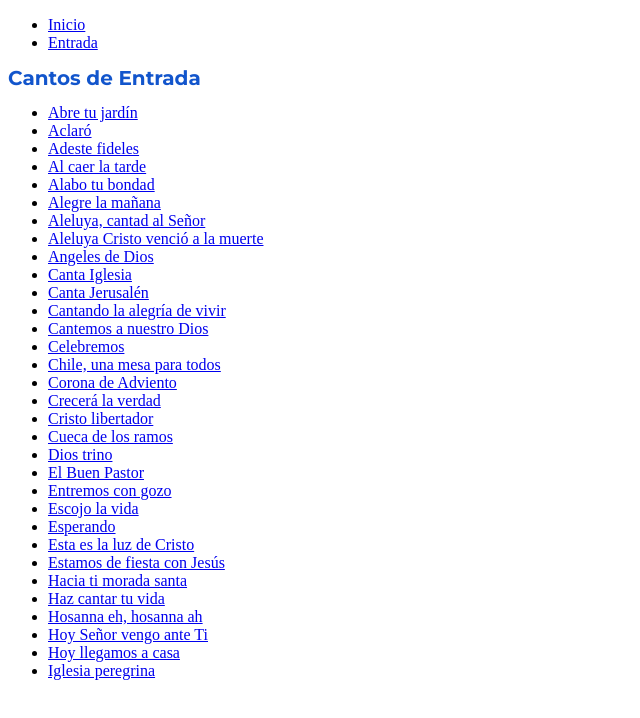
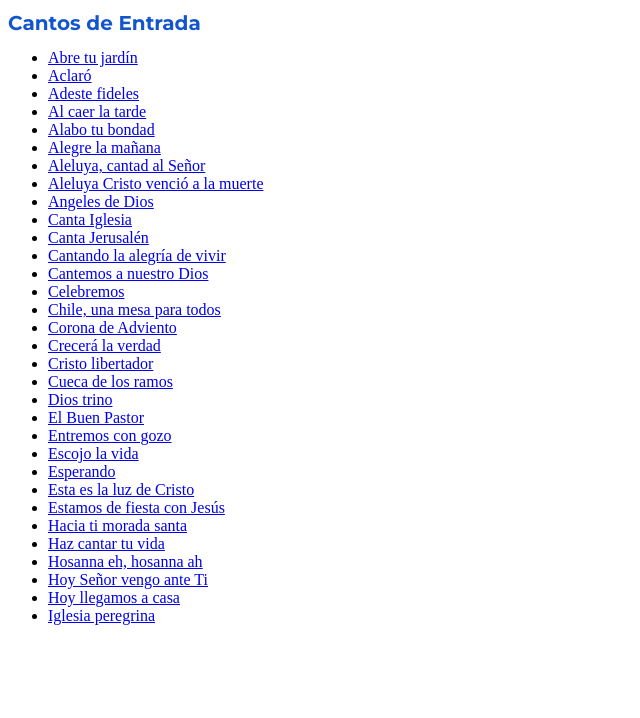
Before and after one commit to fjcerdav/fjcerdav.github.io, a plain HTML site: page 1 Entrada.html in a window 1280 px wide. Shown: the whole page, without its empty margins (0-640 px from the left). Drawn offline with Linux system fonts and the light colour scheme.

Commit message:
Update 1 Entrada.html

```diff
--- a/1 Entrada.html
+++ b/1 Entrada.html
@@ -10,15 +10,7 @@ href="cancionero.css" />
 </head>
 
 <body>
-	<nav>
-    <header>
-		  <ul>
-			  <li><a href="/index.html">Inicio</a></li>
-			  <li><a href="/Entrada/1 Entrada.html">Entrada</a></li>
-		  </ul>
-	  </nav>
-  </header>
-  <h1>Cantos de Entrada</h1>
+  <h1 class="seccion">Cantos de Entrada</h1>
   <div>
     <ul>
       <li><a href="Entrada/Abre tu jardín.html">Abre tu jardín</a></li>
```
